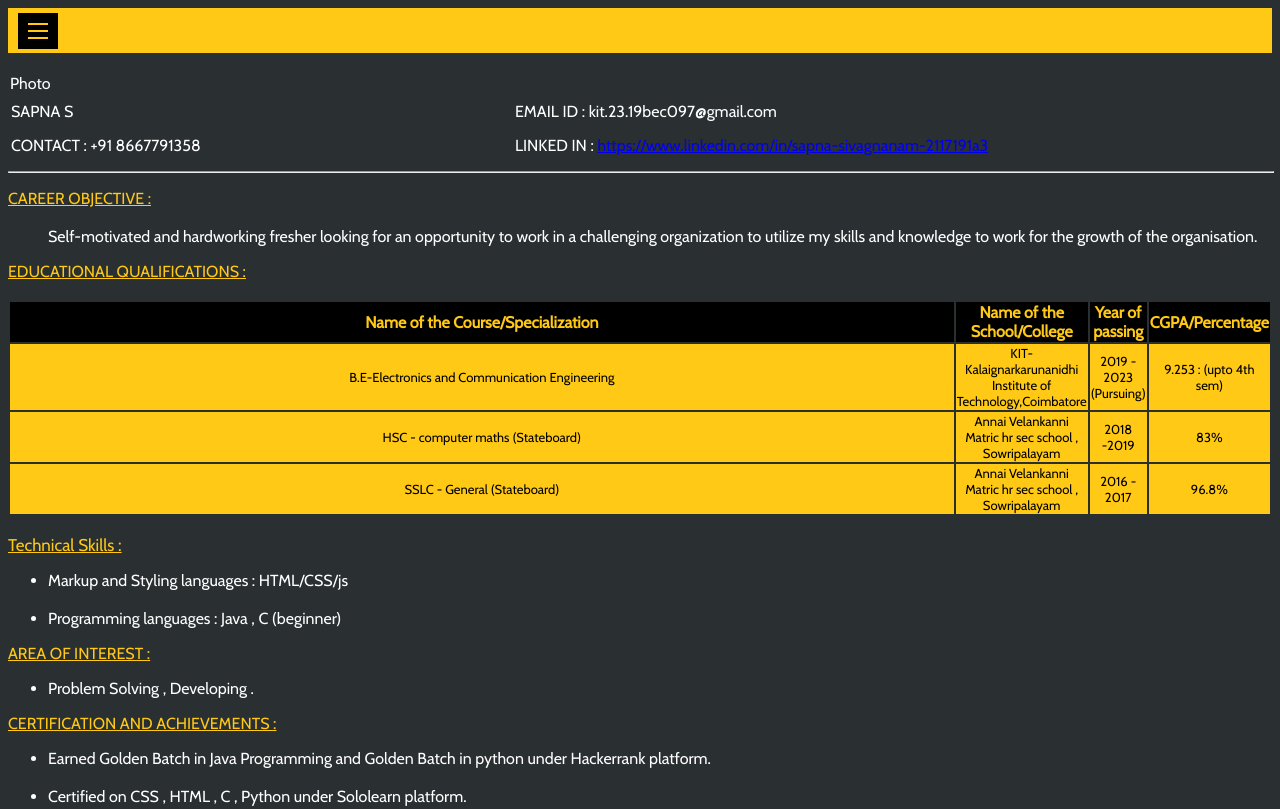
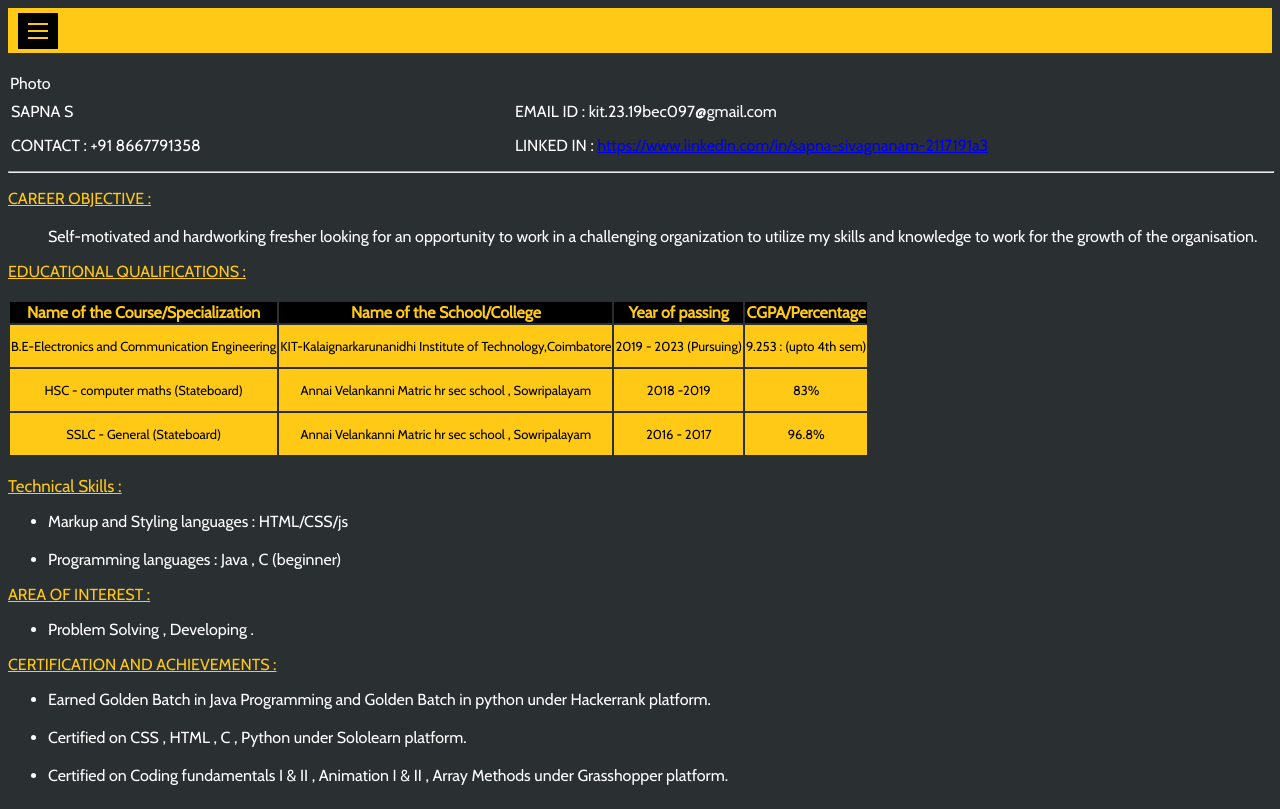
Before and after one commit to SAPNA080402/_silvery_wings_, a plain HTML site: page login.html in a window 1280 px wide. Shown: the top 809 px of the page. Drawn offline with nearby package versions, Linux system fonts and the light colour scheme; a web font is replaced by a local one.

Commit message:
6one commit

```diff
--- a/styles.css
+++ b/styles.css
@@ -154,15 +154,11 @@ u{
 .eq th{
 	background-color: black;
 	color: rgb(255,201,21);
-	width: 100%;
-	height: 100%;
 }
 .eq td{
 	background-color: rgb(255,201,21);
 	color: black;
 	font-size: 13px;
-	width: 100%;
-	height: 100%;
 	text-align: center;
 }
 .wa{
```
Also changed, not shown: table.html (+1 -0 lines).
